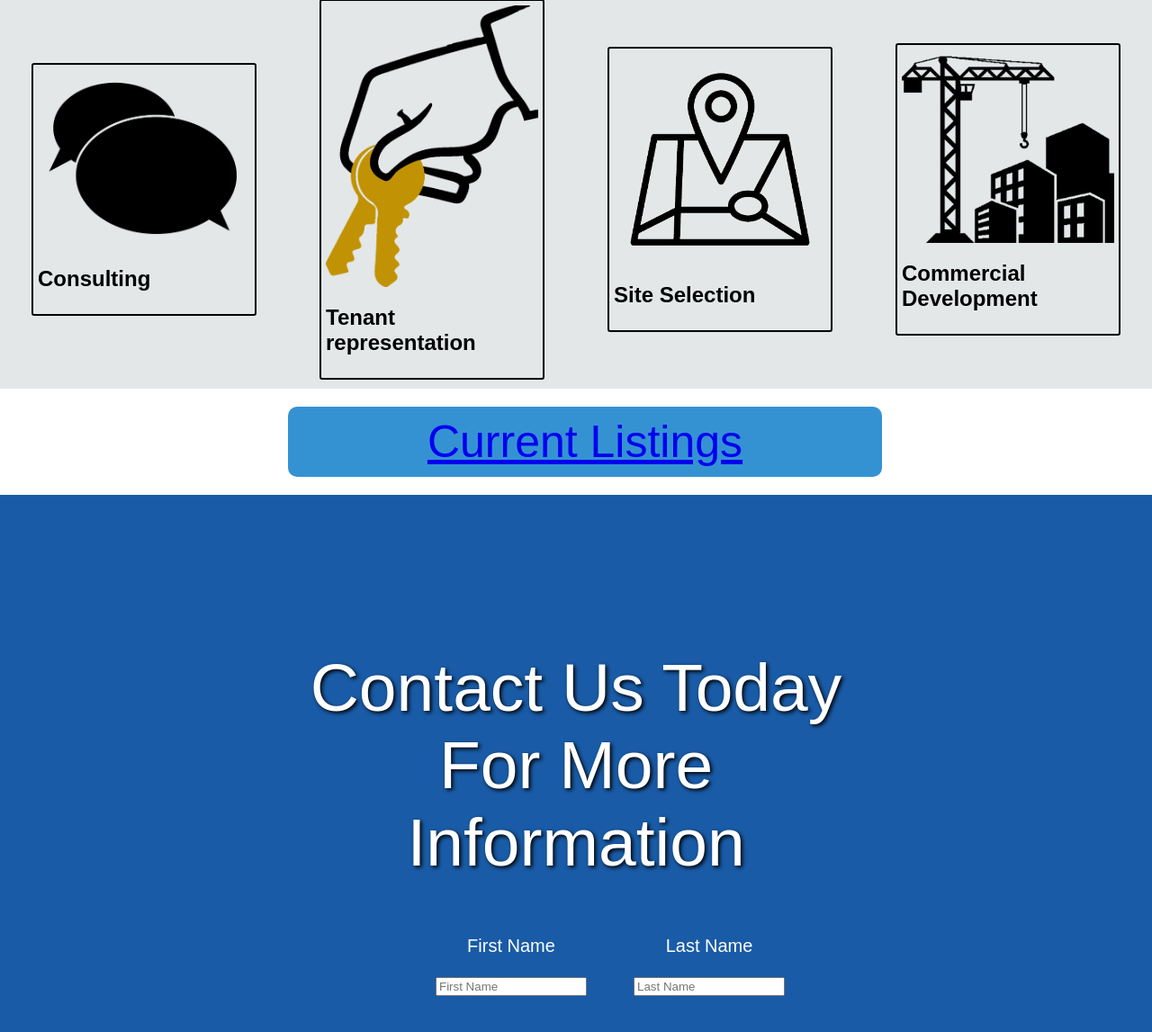
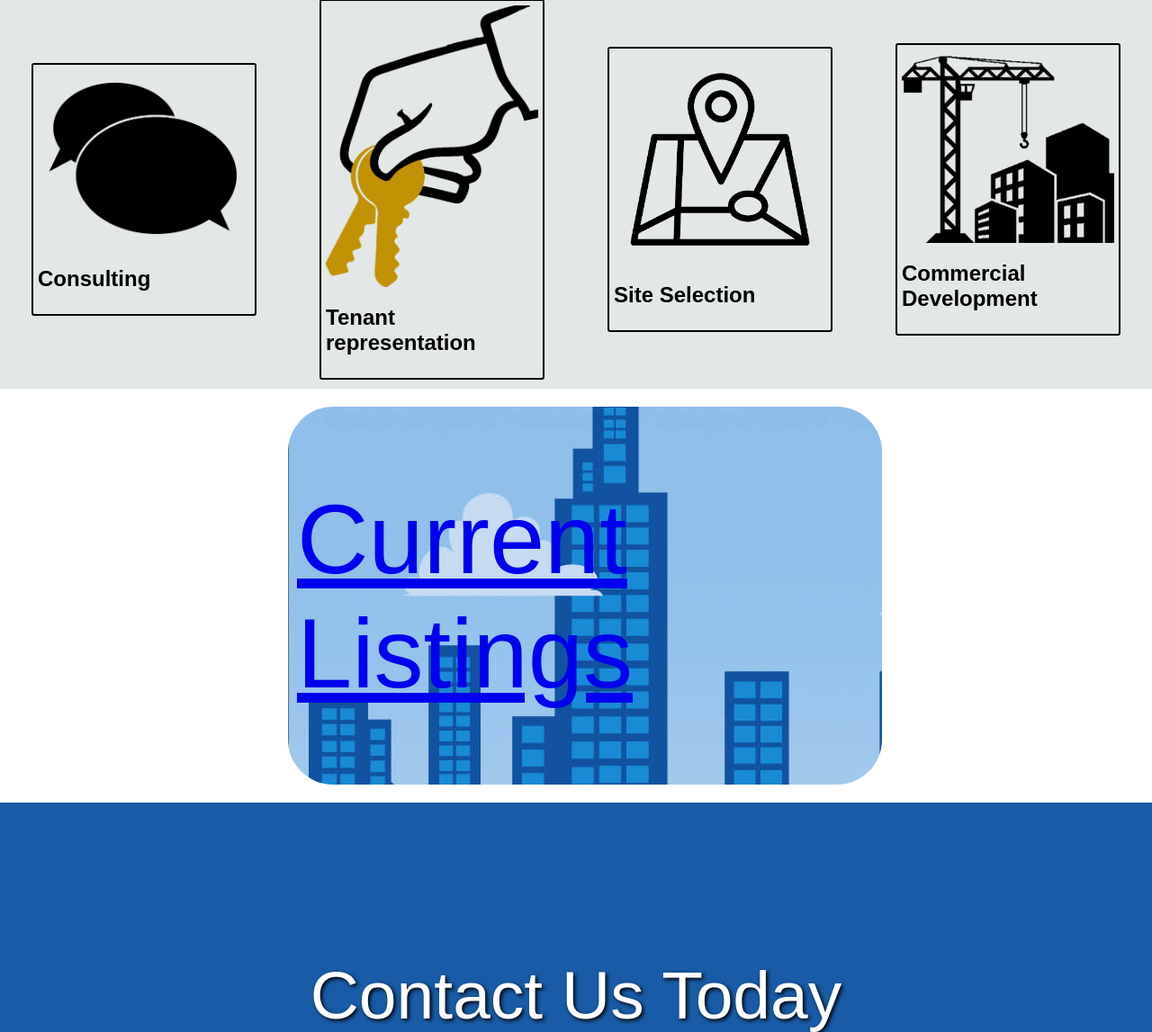
Before and after one commit to Jacobaallen/SErealty, a PHP site: page /index.html in a window 1280 px wide. Shown: the part 3153-4300 px from the top of the page at 90% size. Run offline with PHP 8.4, Linux system fonts and the light colour scheme.

Commit message:
made the listing secstion bigger and the font larger

```diff
--- a/index.css
+++ b/index.css
@@ -223,14 +223,16 @@ logo a:hover {
 }
 
 .listings {
+  background-image: url("images/local-small-business.jpg");
   display: flex;
   align-items: center;
   justify-content: center;
-  font-size: 50px;
+  font-size: 110px;
   padding: 10px;
   background-color: #3492D3;
-  border-radius: 10px;
+  border-radius: 50px;
   width: 50%;
+  height: 400px;
   margin-left: 25%;
   color: white;
   text-decoration: none;
```
